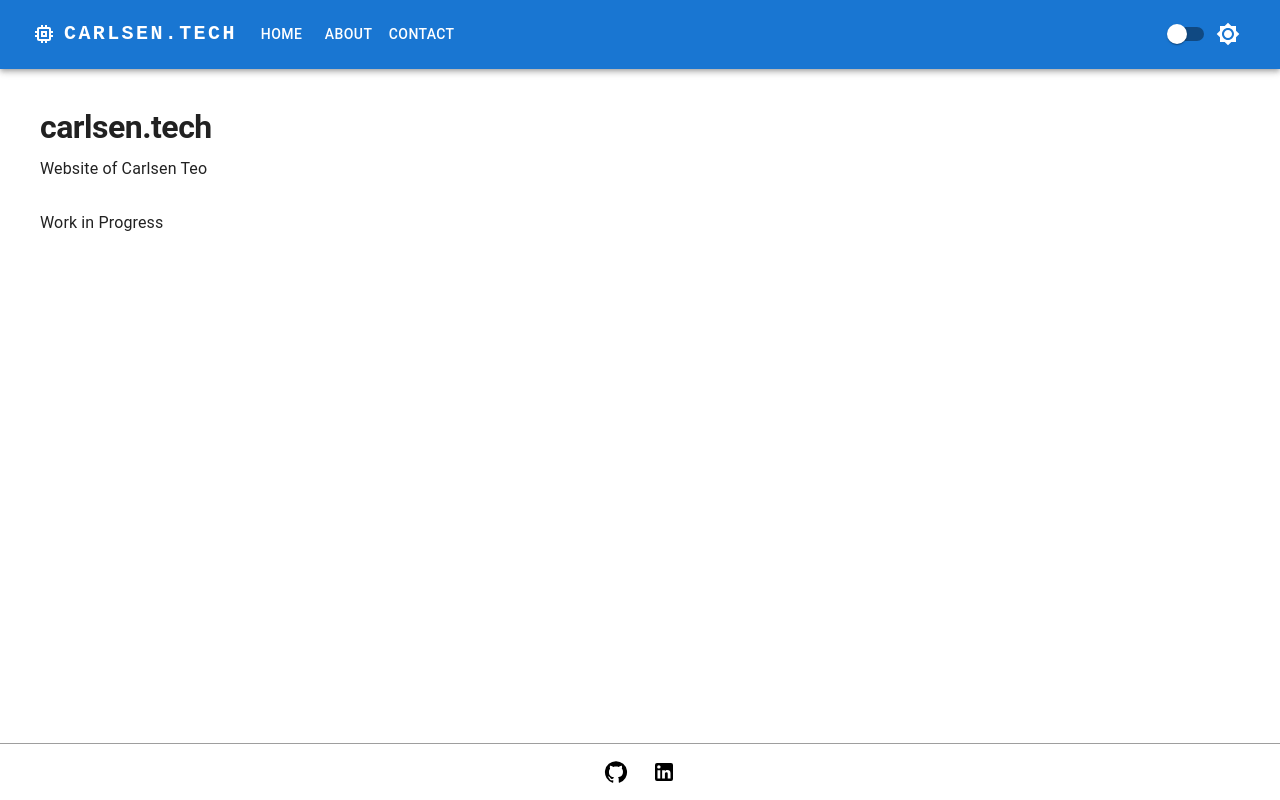
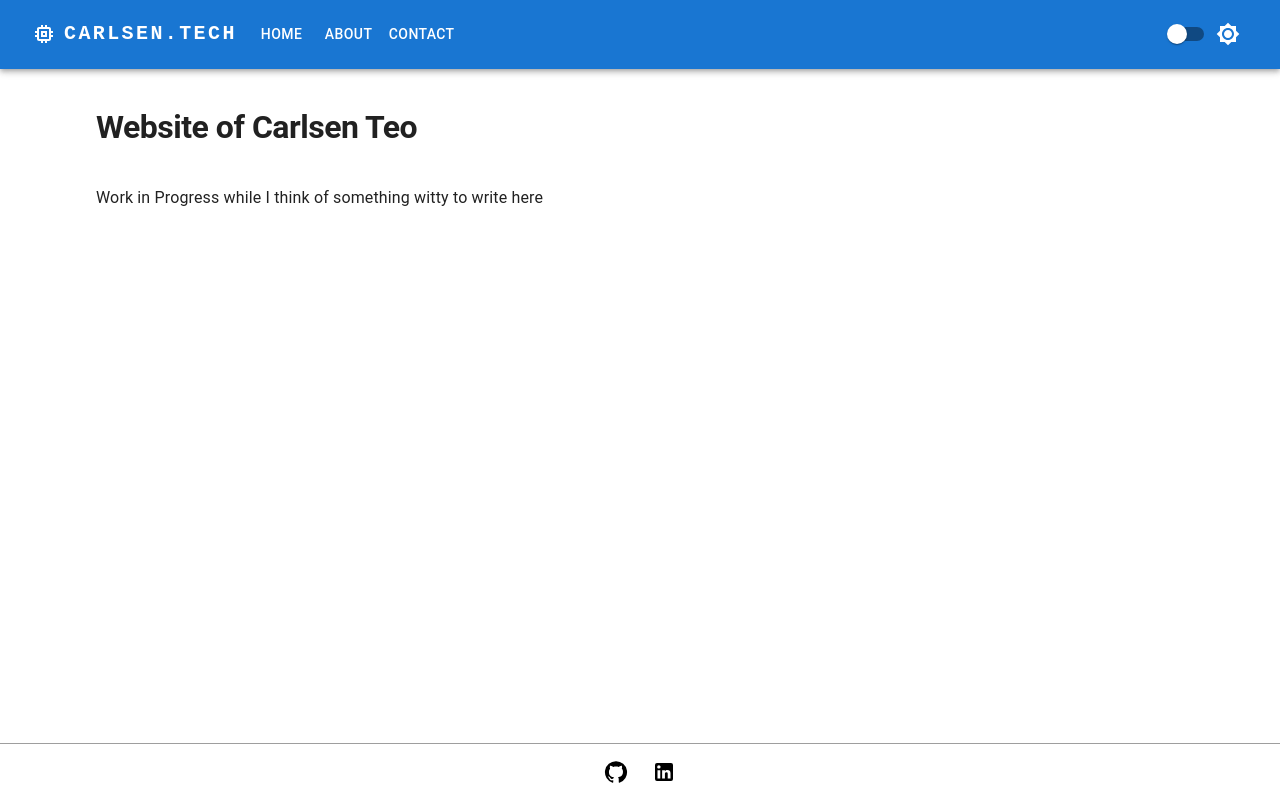
Before and after one commit to Wind1337/mywebsite, a React (Create React App) app: page / in a window 1280 px wide. Built offline with nearby package versions, Linux system fonts and the light colour scheme.

Commit message:
Outsource margin definition to components

```diff
--- a/src/App.js
+++ b/src/App.js
@@ -85,7 +85,6 @@ function App() {
                 xs: 2,
                 md: 5,
               },
-              mt: 5,
               flex: "1 0 auto",
             }}
           >
--- a/src/components/Contact.js
+++ b/src/components/Contact.js
@@ -4,9 +4,21 @@ import Typography from "@mui/material/Typography";
 
 function Contact() {
   return (
-    <Box>
-      <Typography variant="h1" gutterBottom>Contact Me</Typography>
-      <Typography variant="body1" gutterBottom> This is the contact page.</Typography>
+    <Box
+      sx={{
+        flexGrow: 1,
+        mx: {
+          xs: 1,
+          md: 7,
+        },
+      }}
+    >
+      <Typography sx={{ my: 5 }} variant="h1" gutterBottom>
+        Contact Me
+      </Typography>
+      <Typography variant="body1" gutterBottom>
+        This is the contact page where you can't contact me yet.
+      </Typography>
     </Box>
   );
 }
--- a/src/components/Home.js
+++ b/src/components/Home.js
@@ -4,16 +4,20 @@ import Typography from "@mui/material/Typography";
 
 function Home() {
   return (
-    <Box>
-      <Typography variant="h1" gutterBottom>
-        carlsen.tech
+    <Box
+      sx={{
+        flexGrow: 1,
+        mx: {
+          xs: 1,
+          md: 7,
+        },
+      }}
+    >
+      <Typography sx={{ my: 5 }} variant="h1" gutterBottom>
+      Website of Carlsen Teo
       </Typography>
       <Typography variant="body1" gutterBottom>
-        Website of Carlsen Teo
-      </Typography>
-      <br />
-      <Typography variant="body1" gutterBottom>
-        Work in Progress
+        Work in Progress while I think of something witty to write here
       </Typography>
     </Box>
   );
```
